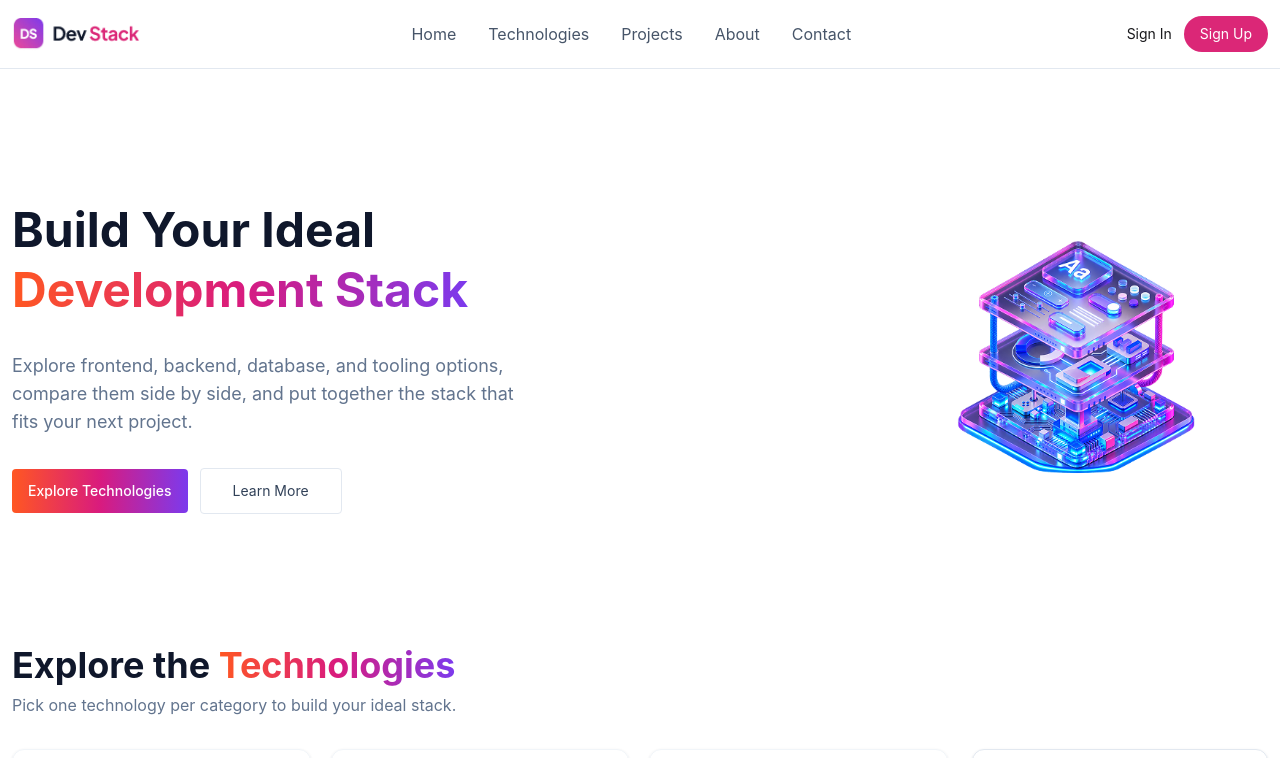
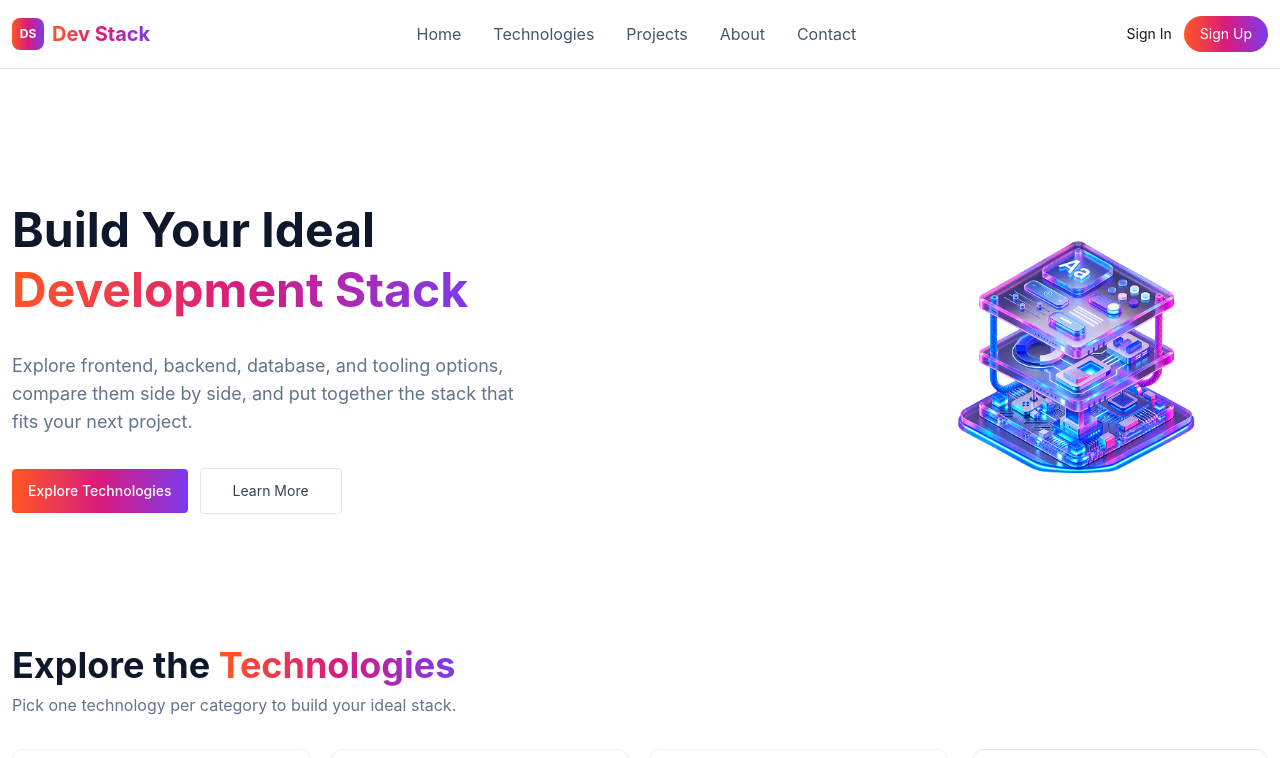
Before and after one commit to khaledaruna/Dev_Stack, a React (Vite) app: page / in a window 1280 px wide. Shown: the top 758 px of the page. Built offline with nearby package versions, Linux system fonts and the light colour scheme.

Commit message:
Navbar update

```diff
--- a/src/components/Navbar.tsx
+++ b/src/components/Navbar.tsx
@@ -1,14 +1,12 @@
 import { useState } from "react";
-import logo from "../assets/logo-text.png";
-import hamburger from "../assets/hamburger.png";
-
+import { HiMenuAlt1 } from "react-icons/hi";
 const Navbar = () => {
   const [isOpen, setIsOpen] = useState(false);
 
   return (
     <nav className="border-b border-slate-200 sticky top-0 bg-white z-50">
       <div className="container mx-auto px-3 py-4 flex justify-between items-center">
-        {/* hamburger menu button */}
+        {/* hamburger button */}
 
         <button
           type="button"
@@ -17,14 +15,27 @@ const Navbar = () => {
           aria-expanded={isOpen}
           onClick={() => setIsOpen(!isOpen)}
         >
-          <img src={hamburger} className="w-5 h-5" alt="" />
+          <HiMenuAlt1 className="w-7 h-7" />
         </button>
 
-        {/* Logo ==== */}
+        {/* Logo */}
         <div>
-          <img src={logo} alt="Dev Stack" className="w-20 sm:w-28 lg:w-32" />
+          {/* <img src={logo} alt="Dev Stack" className="w-20 sm:w-28 lg:w-32" /> */}
+          <div className="flex items-center gap-2">
+            <span
+              className="brand-gradient flex h-8 w-8
+      items-center justify-center rounded-lg
+      text-xs font-bold text-white"
+            >
+              DS
+            </span>
+
+            <span className="brand-gradient-text text-xl font-bold">
+              Dev Stack
+            </span>
+          </div>
         </div>
-        {/* Nav Menus==== */}
+        {/* Nav Item */}
         <ul
           className={`${isOpen ? "flex" : "hidden"} absolute top-full left-0 w-full flex-col gap-5 bg-white p-5 shadow-md text-[#475569] lg:static lg:flex lg:w-auto lg:flex-row lg:gap-8 lg:p-0 lg:shadow-none`}
         >
@@ -85,7 +96,7 @@ const Navbar = () => {
           </button>
 
           <button
-            className="bg-[#DB2777] px-4 py-2
+            className="brand-gradient px-4 py-2
       rounded-full text-xs sm:text-sm
       text-white cursor-pointer"
             type="button"
```
